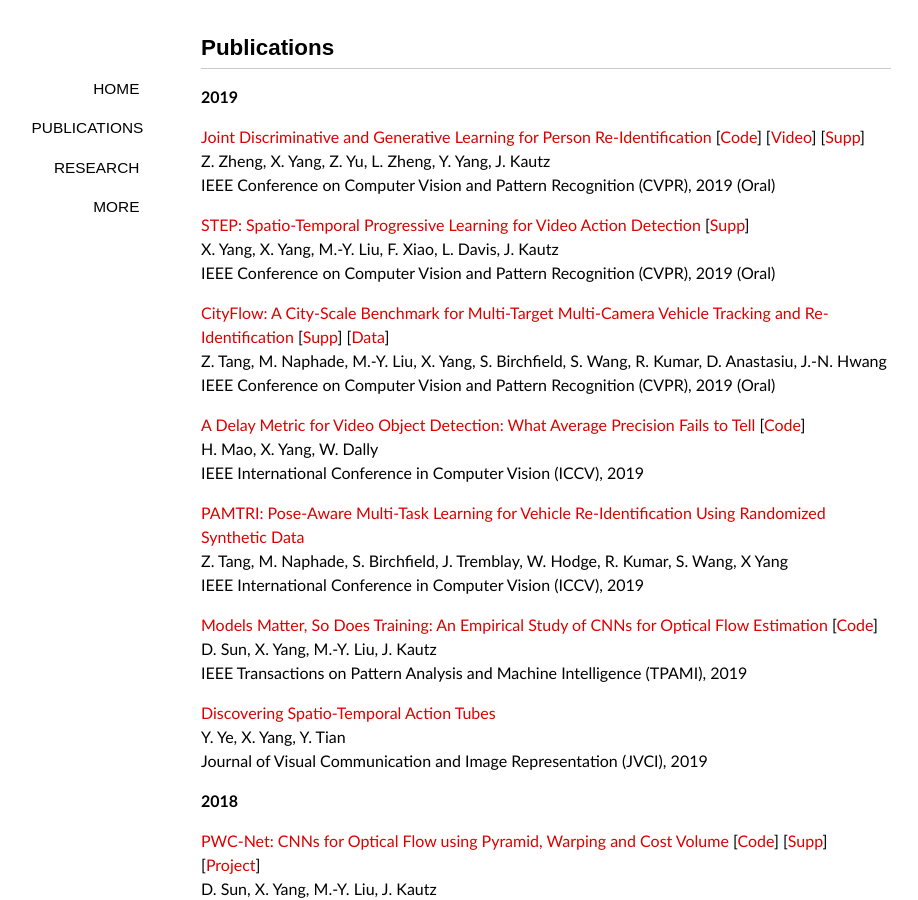
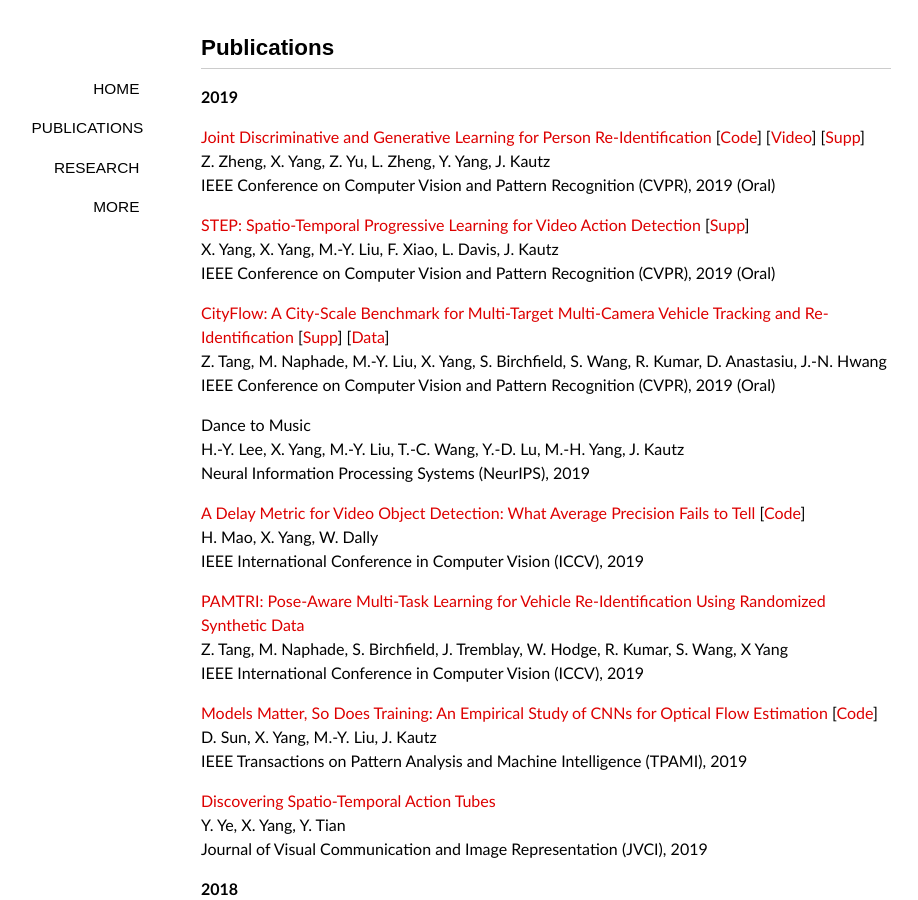
Before and after one commit to xiaodongyang/xiaodongyang.github.io, a Jekyll site: the page built from publications/index.md, in a window 1280 px wide and 900 px high. Shown: the whole window, without its empty margins (94-1012 px from the left). Built offline with Jekyll 4.4.1, drawn with Linux system fonts in a browser that asks for light colours; some web fonts are replaced.

Commit message:
Update index.md

```diff
--- a/publications/index.md
+++ b/publications/index.md
@@ -17,6 +17,10 @@ IEEE Conference on Computer Vision and Pattern Recognition (CVPR), 2019 (Oral)
 [CityFlow: A City-Scale Benchmark for Multi-Target Multi-Camera Vehicle Tracking and Re-Identification](/publications/papers/cityflow-cvpr19.pdf) [[Supp](/publications/papers/cityflow-supp-cvpr19.pdf)] [[Data](https://www.aicitychallenge.org)]
 Z. Tang, M. Naphade, M.-Y. Liu, X. Yang, S. Birchfield, S. Wang, R. Kumar, D. Anastasiu, J.-N. Hwang
 IEEE Conference on Computer Vision and Pattern Recognition (CVPR), 2019 (Oral)
+
+Dance to Music
+H.-Y. Lee, X. Yang, M.-Y. Liu, T.-C. Wang, Y.-D. Lu, M.-H. Yang, J. Kautz
+Neural Information Processing Systems (NeurIPS), 2019
 
 [A Delay Metric for Video Object Detection: What Average Precision Fails to Tell](/publications/papers/average-delay-iccv19.pdf) [[Code](https://github.com/RalphMao/VMetrics)]
 H. Mao, X. Yang, W. Dally
```
